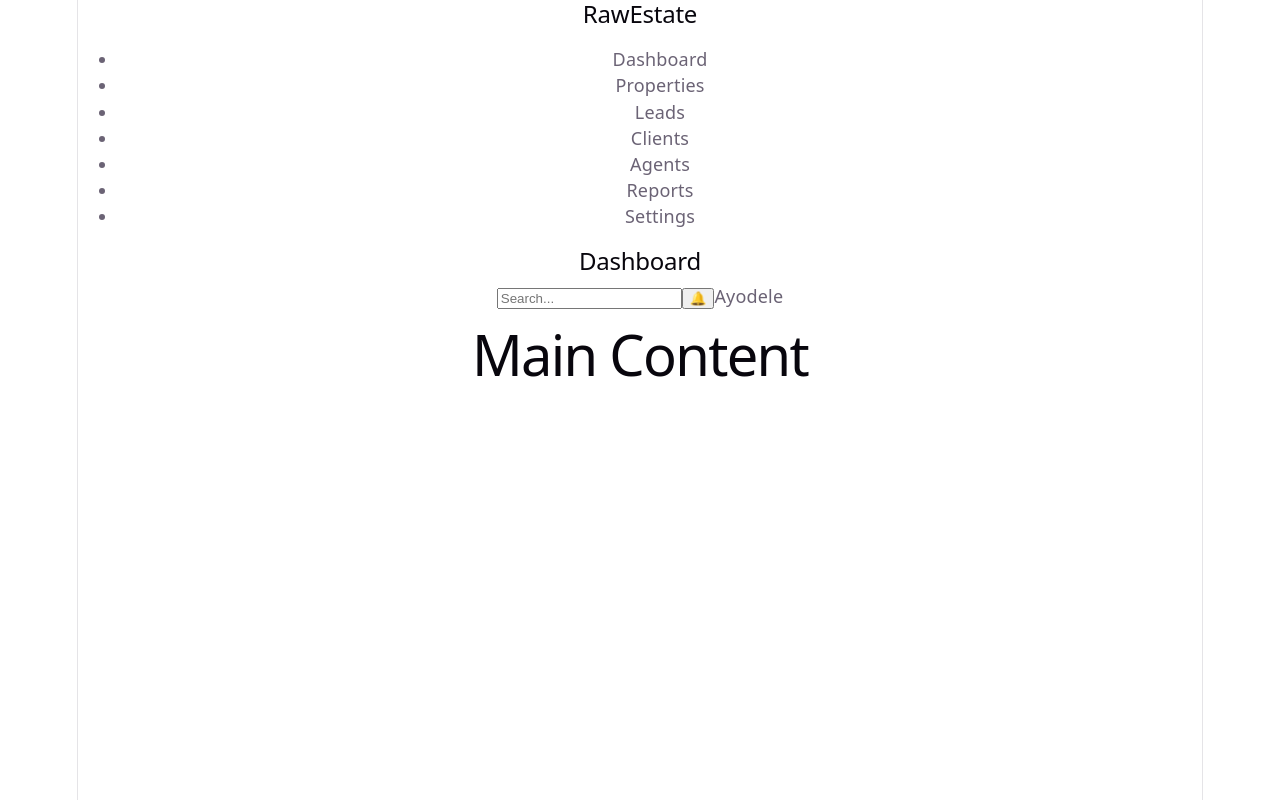
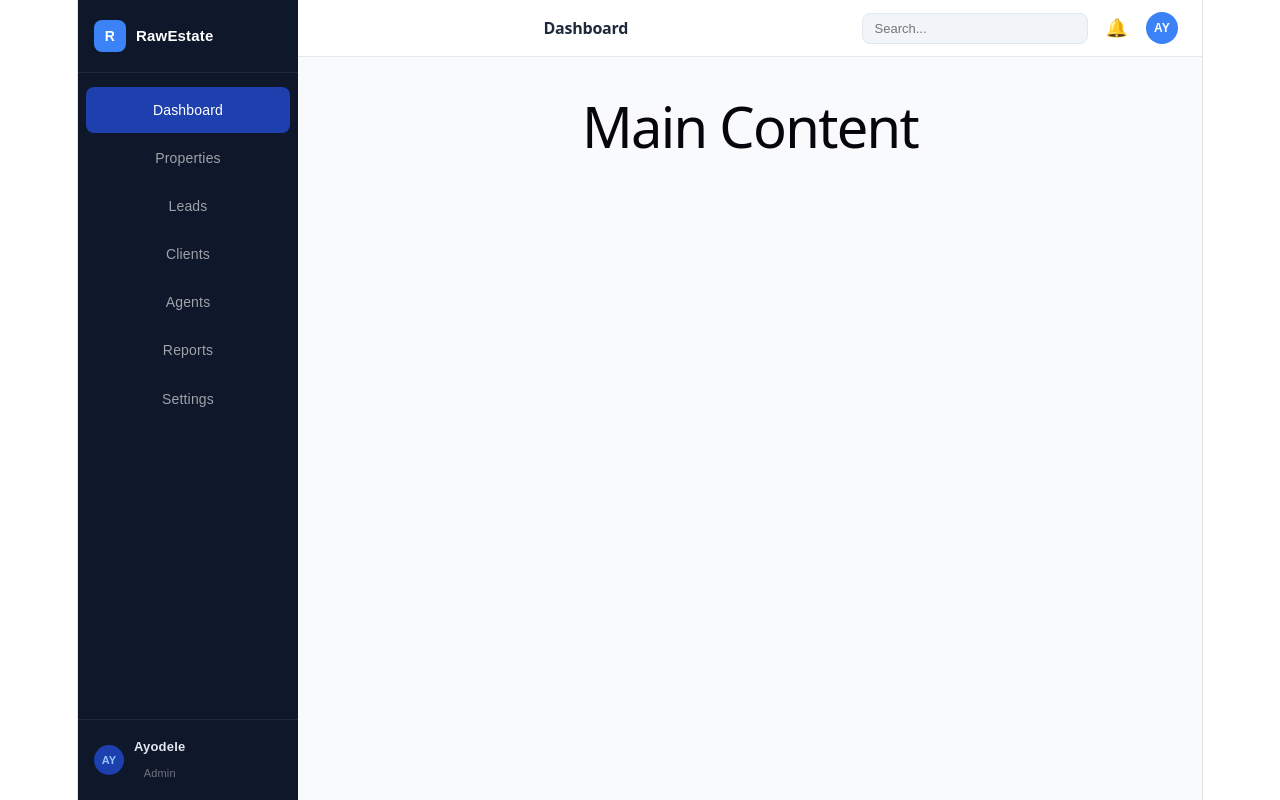
Before and after one commit to melchizedek2991/rawestate-crm, a React (Vite) app: page / in a window 1280 px wide. Built offline with nearby package versions, Linux system fonts and the light colour scheme.

Commit message:
Complete Stage 1 Layout with dynamic sidebar and topbar

```diff
--- a/src/components/Sidebar.jsx
+++ b/src/components/Sidebar.jsx
@@ -1,17 +1,100 @@
-function Sidebar() {
+function Sidebar({ activeItem, setActiveItem }) {
+
+  const navItems = [
+    "Dashboard",
+    "Properties",
+    "Leads",
+    "Clients",
+    "Agents",
+    "Reports",
+    "Settings"
+  ];
+
   return (
-    <aside>
-      <h2>RawEstate</h2>
+    <aside style={{
+      width: "220px",
+      minWidth: "220px",
+      backgroundColor: "#0f172a",
+      display: "flex",
+      flexDirection: "column",
+      padding: "0"
+    }}>
 
-      <ul>
-        <li>Dashboard</li>
-        <li>Properties</li>
-        <li>Leads</li>
-        <li>Clients</li>
-        <li>Agents</li>
-        <li>Reports</li>
-        <li>Settings</li>
-      </ul>
+      {/* Logo area */}
+      <div style={{
+        padding: "20px 16px",
+        borderBottom: "1px solid rgba(255,255,255,0.08)"
+      }}>
+        <div style={{
+          display: "flex",
+          alignItems: "center",
+          gap: "10px"
+        }}>
+          <div style={{
+            width: "32px",
+            height: "32px",
+            backgroundColor: "#3b82f6",
+            borderRadius: "8px",
+            display: "flex",
+            alignItems: "center",
+            justifyContent: "center",
+            color: "#fff",
+            fontWeight: "bold",
+            fontSize: "14px"
+          }}>R</div>
+          <span style={{ color: "#fff", fontWeight: "bold", fontSize: "15px" }}>
+            RawEstate
+          </span>
+        </div>
+      </div>
+
+      {/* Nav links */}
+      <nav style={{ padding: "12px 8px", flex: 1 }}>
+        {navItems.map((item) => (
+          <div
+            key={item}
+            onClick={() => setActiveItem(item)}
+            style={{
+              padding: "10px 14px",
+              borderRadius: "8px",
+              margin: "2px 0",
+              color: activeItem === item ? "#ffffff" : "rgba(255,255,255,0.6)",
+              backgroundColor: activeItem === item ? "#1e40af" : "transparent",
+              fontSize: "14px",
+              cursor: "pointer"
+            }}
+          >
+            {item}
+          </div>
+        ))}
+      </nav>
+
+      {/* User profile at bottom */}
+      <div style={{
+        padding: "14px 16px",
+        borderTop: "1px solid rgba(255,255,255,0.08)",
+        display: "flex",
+        alignItems: "center",
+        gap: "10px"
+      }}>
+        <div style={{
+          width: "30px",
+          height: "30px",
+          borderRadius: "50%",
+          backgroundColor: "#1e40af",
+          display: "flex",
+          alignItems: "center",
+          justifyContent: "center",
+          color: "#93c5fd",
+          fontSize: "11px",
+          fontWeight: "bold"
+        }}>AY</div>
+        <div>
+          <div style={{ color: "#e2e8f0", fontSize: "13px", fontWeight: "600" }}>Ayodele</div>
+          <div style={{ color: "rgba(255,255,255,0.4)", fontSize: "11px" }}>Admin</div>
+        </div>
+      </div>
+
     </aside>
   );
 }
--- a/src/components/Topbar.jsx
+++ b/src/components/Topbar.jsx
@@ -1,18 +1,60 @@
-function Topbar() {
+function Topbar({ title }) {
   return (
-    <header>
-      <h2>Dashboard</h2>
+    <header style={{
+      height: "56px",
+      backgroundColor: "#ffffff",
+      borderBottom: "1px solid #e2e8f0",
+      display: "flex",
+      alignItems: "center",
+      padding: "0 24px",
+      gap: "12px"
+    }}>
 
-      <div>
-        <input
-          type="text"
-          placeholder="Search..."
-        />
+      <h2 style={{
+        flex: 1,
+        fontSize: "16px",
+        fontWeight: "700",
+        color: "#1e293b",
+        margin: 0
+      }}>
+        {title}
+      </h2>
 
-        <button>🔔</button>
+      <input
+        type="text"
+        placeholder="Search..."
+        style={{
+          backgroundColor: "#f1f5f9",
+          border: "1px solid #e2e8f0",
+          borderRadius: "8px",
+          padding: "7px 12px",
+          fontSize: "13px",
+          color: "#64748b",
+          width: "200px",
+          outline: "none"
+        }}
+      />
 
-        <span>Ayodele</span>
-      </div>
+      <button style={{
+        background: "none",
+        border: "none",
+        fontSize: "18px",
+        cursor: "pointer"
+      }}>🔔</button>
+
+      <div style={{
+        width: "32px",
+        height: "32px",
+        borderRadius: "50%",
+        backgroundColor: "#3b82f6",
+        display: "flex",
+        alignItems: "center",
+        justifyContent: "center",
+        color: "#fff",
+        fontSize: "12px",
+        fontWeight: "bold"
+      }}>AY</div>
+
     </header>
   );
 }
--- a/src/layouts/AppLayout.jsx
+++ b/src/layouts/AppLayout.jsx
@@ -1,19 +1,39 @@
+import { useState } from "react";
+
 import Sidebar from "../components/Sidebar";
 import Topbar from "../components/Topbar";
 
 function AppLayout() {
+
+  const [activeItem, setActiveItem] = useState("Dashboard");
   return (
-    <>
-      <Sidebar />
+    <div style={{
+      display: "flex",
+      height: "100vh",
+      fontFamily: "Arial, sans-serif",
+      backgroundColor: "#f8fafc"
+    }}>
 
-      <div>
-        <Topbar />
+      <Sidebar activeItem={activeItem} setActiveItem={setActiveItem}/>
 
-        <main>
+      <div style={{
+        flex: 1,
+        display: "flex",
+        flexDirection: "column",
+        overflow: "hidden"
+      }}>
+
+        <Topbar title={activeItem} />
+
+        <main style={{
+          flex: 1,
+          padding: "24px",
+          overflowY: "auto"
+        }}>
           <h1>Main Content</h1>
         </main>
       </div>
-    </>
+    </div>
   );
 }
 
```
Also changed, not shown: src/App.css (deleted, +0 -184 lines), src/App.jsx (line endings or trailing spaces).
